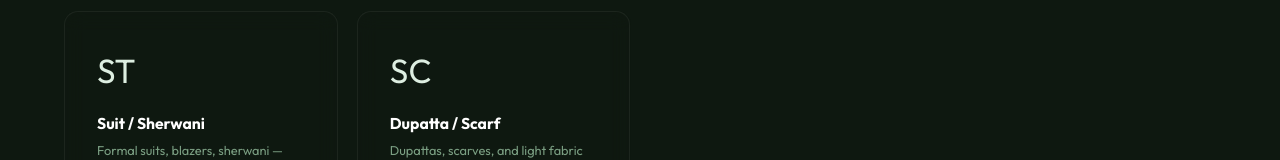
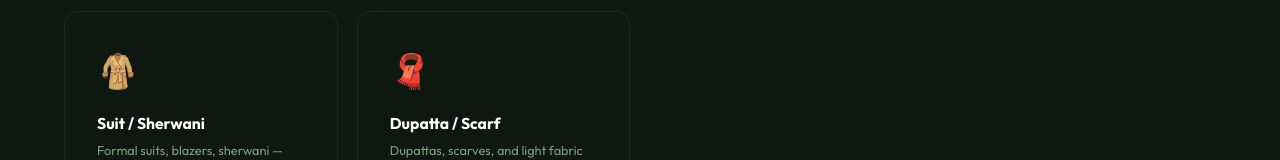
Before and after one commit to aliha55anch/freshfold-website, a plain HTML site: page freshfold-v2/services.html in a window 1280 px wide. Shown: the part 956-1116 px from the top of the page. Drawn offline with Linux system fonts and the light colour scheme.

Commit message:
UI Update

```diff
--- a/freshfold-v2/css/style.css
+++ b/freshfold-v2/css/style.css
@@ -2177,6 +2177,7 @@ h4 {
 
 .center-text {
   text-align: center;
+  margin-top: 2rem;
 }
 
 /* ── PROMO ── */
--- a/freshfold-v2/services.html
+++ b/freshfold-v2/services.html
@@ -76,7 +76,7 @@
       </div>
     </div>
     <div class="price-card">
-      <div class="pc-icon">ST</div>
+      <div class="pc-icon">🧥</div>
       <div class="pc-name">Suit / Sherwani</div>
       <div class="pc-desc">Formal suits, blazers, sherwani — handled with extra care</div>
       <div class="pc-prices">
@@ -85,7 +85,7 @@
       </div>
     </div>
     <div class="price-card">
-      <div class="pc-icon">SC</div>
+      <div class="pc-icon">🧣</div>
       <div class="pc-name">Dupatta / Scarf</div>
       <div class="pc-desc">Dupattas, scarves, and light fabric accessories</div>
       <div class="pc-prices">
```
Also changed, not shown: freshfold-v2/index.html (+1 -1 lines).
